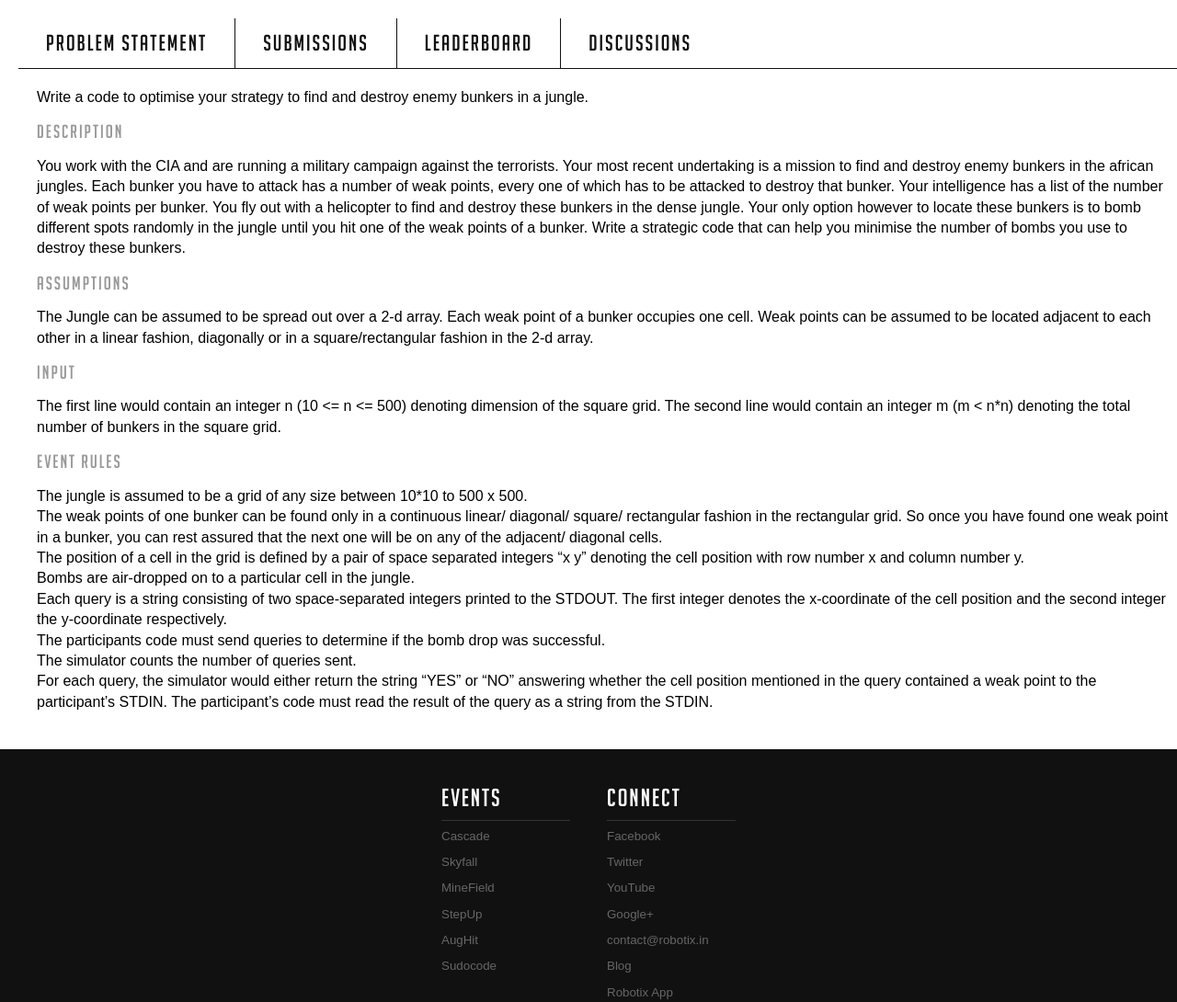
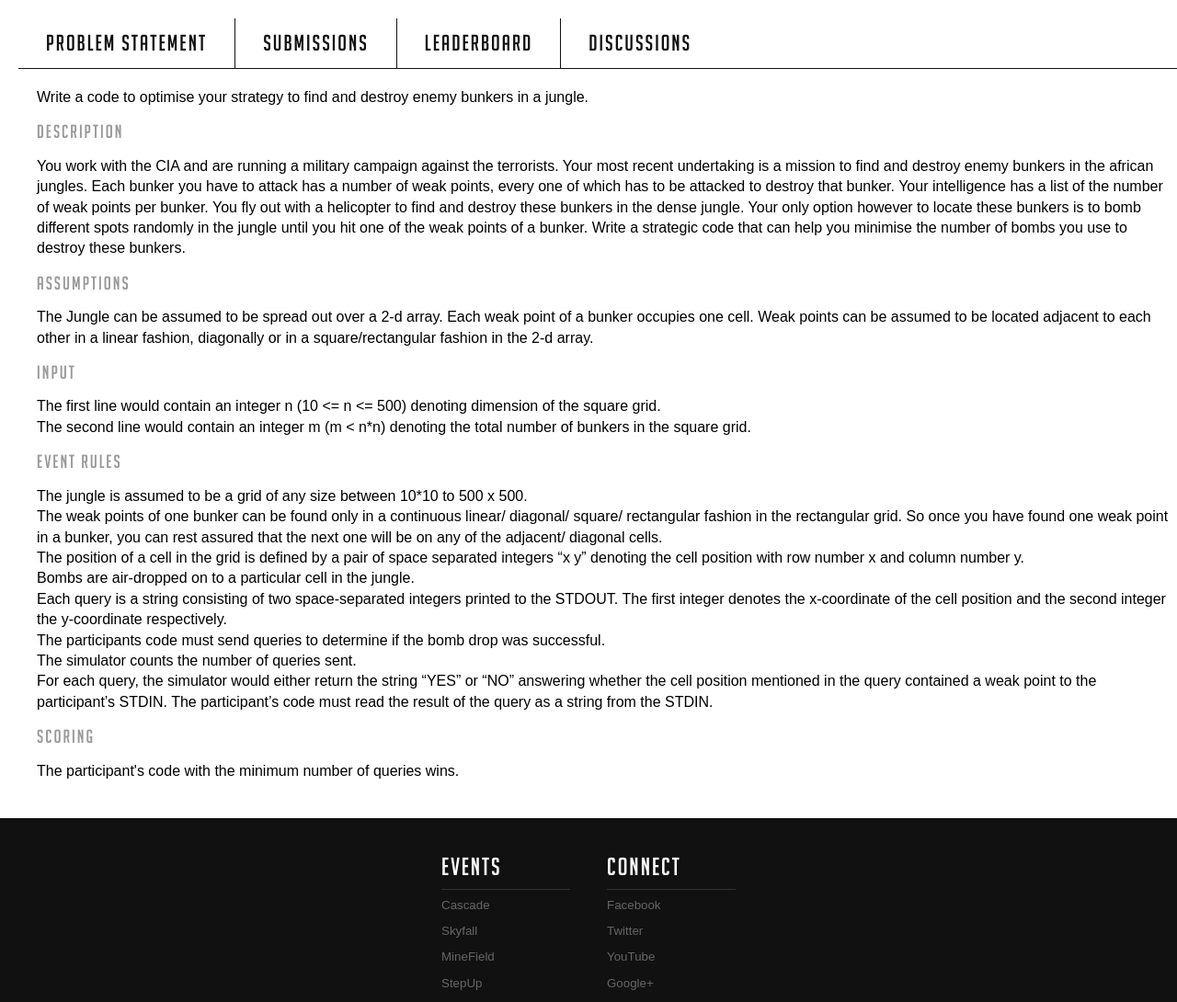
Before and after one commit to Robotix/HerokuJudge, a Django app: page /raid1/ in a window 1280 px wide. Shown: the part 192-1282 px from the top of the page at 92% size. Run offline with Django 3.2, Linux system fonts and the light colour scheme; the visitor is signed in with stand-in values (Sample User, id 1); some libraries are stand-ins or nearby versions.

Commit message:
added scoring

```diff
--- a/ojMON/testproject/templates/problem1.html
+++ b/ojMON/testproject/templates/problem1.html
@@ -34,9 +34,7 @@
 <p>The Jungle can be assumed to be spread out over a 2-d array. Each weak point of a bunker occupies one cell. Weak points can be assumed to be located adjacent to each other in a linear fashion, diagonally or in a square/rectangular fashion in the 2-d array.</p>
 <h2>Input</h2>
 
-<p> The first line would contain an integer n (10 &lt;=  n &lt;= 500) denoting dimension of the square grid.
-
-The second line would contain an integer m (m &lt; n*n) denoting the total number of bunkers in the square grid.</p>
+<p> The first line would contain an integer n (10 &lt;=  n &lt;= 500) denoting dimension of the square grid.<br>The second line would contain an integer m (m &lt; n*n) denoting the total number of bunkers in the square grid.</p>
 
 <h2>Event Rules</h2>
 
@@ -50,7 +48,12 @@ The second line would contain an integer m (m &lt; n*n) denoting the total numbe
     The simulator counts the number of queries sent.<br>
     For each query, the simulator would either return the string “YES” or “NO” answering whether the cell position mentioned in the query contained a weak point to the participant’s STDIN. The participant’s code must read the result of the query as a string from the STDIN.
     <br>
-    </p>
+</p>
+
+<h2>Scoring</h2>
+
+<p>The participant's code with the minimum number of queries wins.</p>
+
 		</div>
 		<div id="submissions" class="prb-desc">
 		<form method="post" action="/submt/" enctype="multipart/form-data">
```
